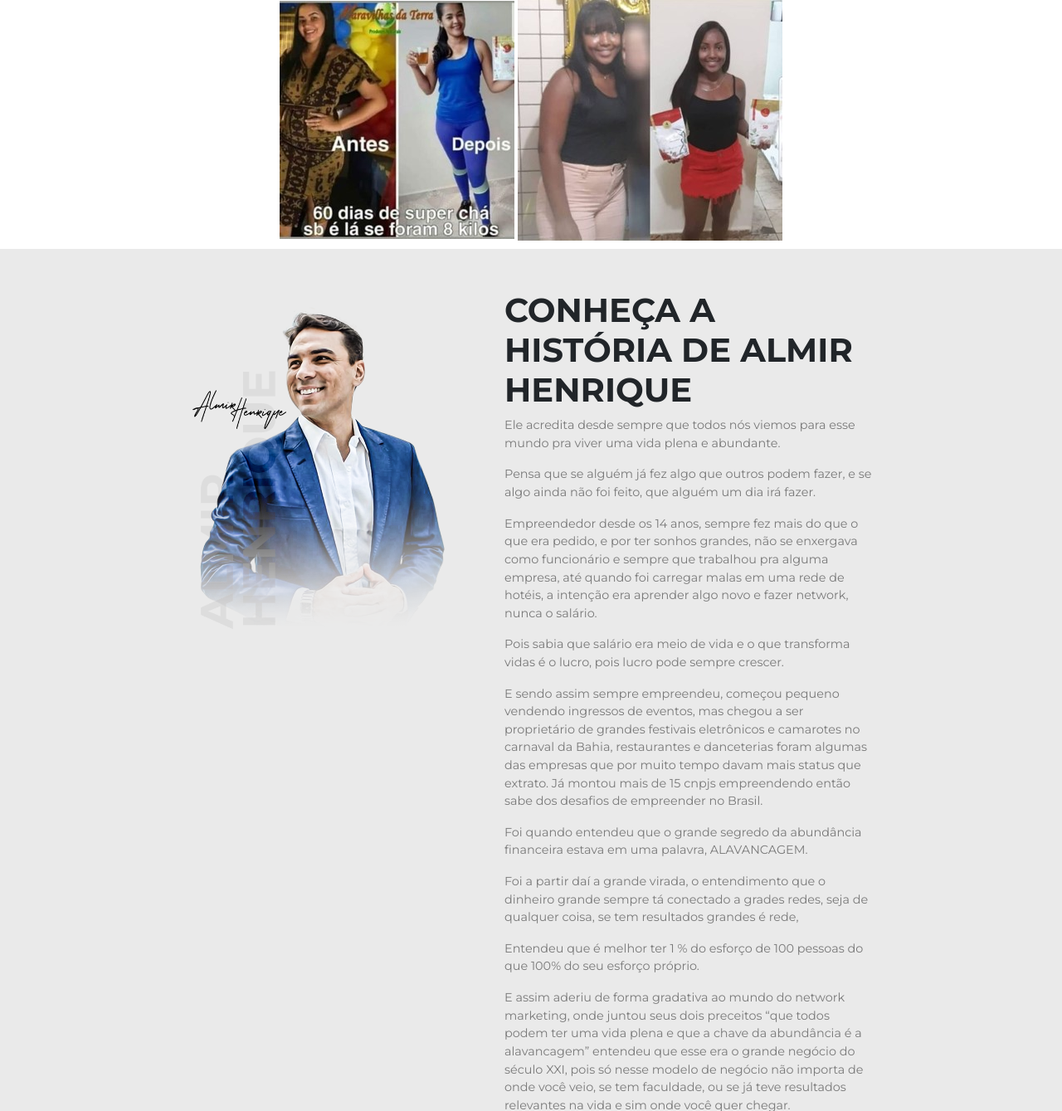
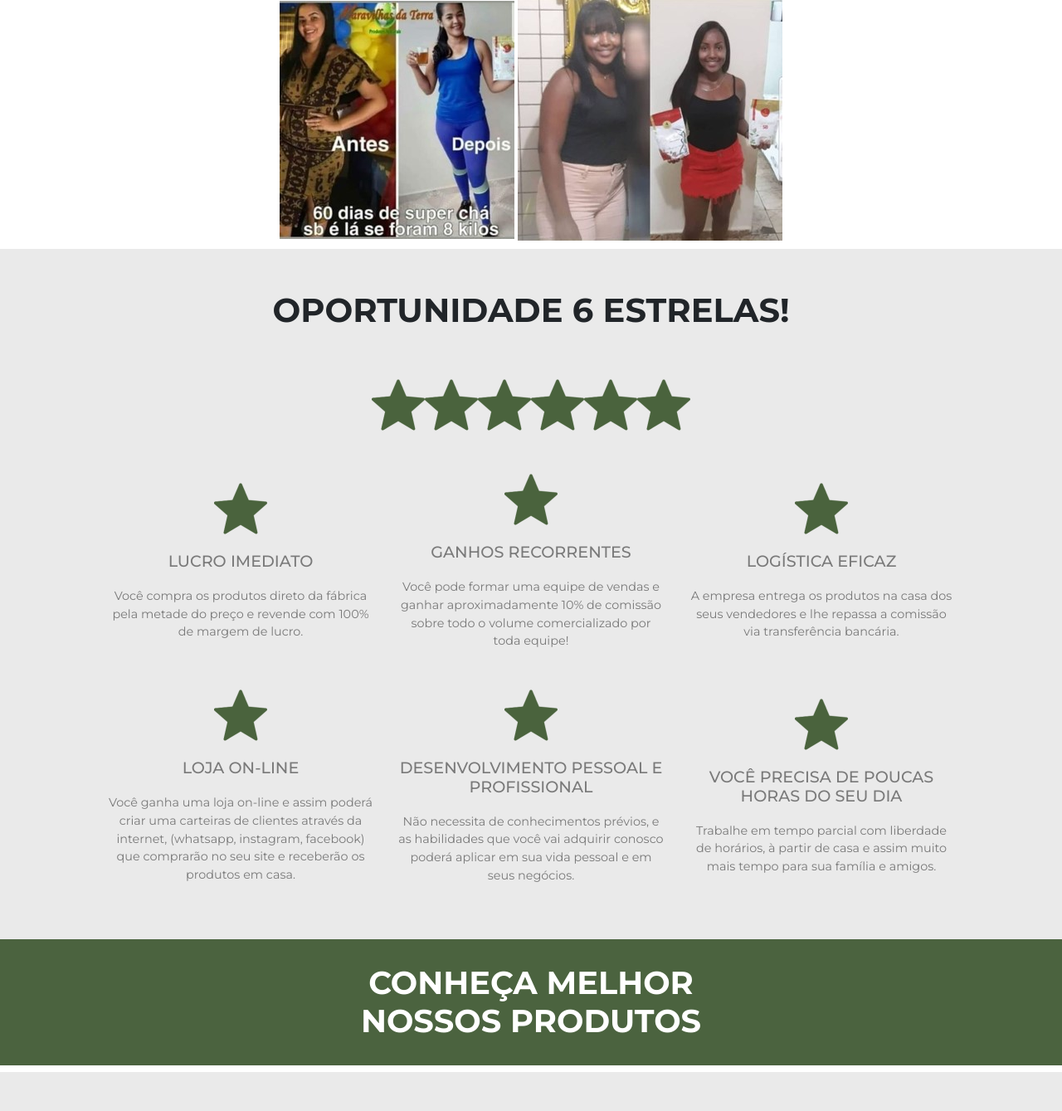
Before and after one commit to emanoelsalmeida/mmn-site, a PHP site: page / in a window 1280 px wide. Shown: the part 2366-3705 px from the top of the page at 83% size. Run offline with PHP 8.4, Linux system fonts and the light colour scheme; some libraries are stand-ins or nearby versions.

Commit message:
Add files via upload

```diff
--- a/css/style.css
+++ b/css/style.css
@@ -117,27 +117,53 @@ header img{
 }
 .p3 h1{
     font-weight: 700;
+    text-align: center;
+    padding: 50px;
 }
 
 .p3, .p5{
     background-color: #eaeaea;
 }
+.text {
+    display: flex;
+    justify-content: center;
+    align-items: center;
+}
+.it{
+
+}
+.text img{
+    width: 5vw;
+}
 .p3-box{
     display: grid;
-    grid-template-columns: 30% 35%;
+    grid-template-columns: 25% 25% 25%;
     justify-content: center;
-    align-items: flex-start;
+    align-items: center;
     padding: 50px 0;
+    grid-gap: 30px;
+}
+.p3-item{
+    display: flex;
+    flex-direction: column;
+}
+.p3-item h3{
+font-size: 1.2em;
+font-weight: 500;
+color: #7a7a7a;
+text-align: center;
+margin: 20px 0;
 }
 .p3-item p{
-font-size: .9em;
-font-weight: 400;
-color: #7a7a7a;
-}
+    font-size: .9em;
+    font-weight: 400;
+    color: #7a7a7a;
+    text-align: center;
+    }
 .p3-item img{
-    width: 25vw;
-    display: flex;
-    align-self: flex-start;
+    width: 5vw;
+    display: block;
+    margin: 0 auto;
 }
 
 .p4{
@@ -240,8 +266,16 @@ color: #7a7a7a;
          flex-wrap: wrap;
      }
 
+     .p3 h1{
+        font-weight: 700;
+        text-align: center;
+        padding: 50px;
+        font-size: 1.5em;
+    }
      .p3-box{
          grid-template-columns: 70%;
      }
-
+     .p3-item img{
+        width: 7vw;
+     }
  }
--- a/index.html
+++ b/index.html
@@ -75,62 +75,73 @@
             </div>
         </div>
         <div class="p3">
+            <h1>
+                OPORTUNIDADE 6 ESTRELAS!
+            </h1>
+            <div class="text">
+
+                <div class="it">
+                    <img src="estrela.png" alt="">
+                </div>
+                <div class="it">
+                    <img src="estrela.png" alt="">
+                </div>
+                <div class="it">
+                    <img src="estrela.png" alt="">
+                </div>
+                <div class="it">
+                    <img src="estrela.png" alt="">
+                </div>
+                <div class="it">
+                    <img src="estrela.png" alt="">
+                </div>
+                <div class="it">
+                    <img src="estrela.png" alt="">
+                </div>
+            </div>
             <div class="p3-box">
                 <div class="p3-item">
-                    <img src="perfil.png" alt="">
+                    <img src="estrela.png" alt="">
+                    <h3>LUCRO IMEDIATO</h3>
+                    <p>Você compra os produtos direto da fábrica pela metade do preço e revende com 100% de margem de lucro.</p>
                 </div>
                 <div class="p3-item">
-                    <h1>
-                        CONHEÇA A HISTÓRIA DE ALMIR HENRIQUE
-                    </h1>
+                    <img src="estrela.png" alt="">
+                    <h3>GANHOS RECORRENTES</h3>
+                    <p>Você pode formar uma equipe de vendas e ganhar  aproximadamente 10% de comissão sobre todo o volume comercializado por toda equipe! </p>
+                </div>
+                <div class="p3-item">
+                    <img src="estrela.png" alt="">
+                    <h3>LOGÍSTICA EFICAZ</h3>
+                    <p>A empresa entrega os produtos na casa dos seus vendedores e lhe repassa a comissão via transferência bancária.</p>
+                </div>
+                <div class="p3-item">
+                    <img src="estrela.png" alt="">
+                    <h3> LOJA ON-LINE</h3>
                     <p>
-                        Ele acredita desde sempre que todos nós viemos para esse mundo pra viver uma vida plena e abundante.
-                    </p>
-                    <p>
-                        Pensa que se alguém já fez algo que outros podem fazer, e se algo ainda não foi feito, que alguém um dia irá fazer.
-                    </p>
-                    <p>
-                        Empreendedor desde os 14 anos, sempre fez mais do que o que era pedido, e por ter sonhos grandes, não se enxergava como funcionário e sempre que trabalhou pra alguma empresa, até quando foi carregar malas em uma rede de hotéis, a intenção era aprender algo novo e fazer network, nunca o salário.
-                    </p>
-                    <p>
-                        Pois sabia que salário era meio de vida e o que transforma vidas é o lucro, pois lucro pode sempre crescer.
-                    </p>
-                    <p>
-                        E sendo assim sempre empreendeu, começou pequeno vendendo ingressos de eventos, mas chegou a ser proprietário de grandes festivais eletrônicos e camarotes no carnaval da Bahia, restaurantes e danceterias foram algumas das empresas que por muito tempo davam mais status que extrato. Já montou mais de 15 cnpjs empreendendo então sabe dos desafios de empreender no Brasil.
-                    </p>
-                    <p>
-                        Foi quando entendeu que o grande segredo da abundância financeira estava em uma palavra, ALAVANCAGEM.
-                    </p>
-                    <p>
-                        Foi a partir daí a grande virada, o entendimento que o dinheiro grande sempre tá conectado a grades redes, seja de qualquer coisa, se tem resultados grandes é rede,
-                    </p>
-                    <p>
-                        Entendeu que é melhor ter 1 % do esforço de 100 pessoas do que 100% do seu esforço próprio.
-                    </p>
-                    <p>
-                        E assim aderiu de forma gradativa ao mundo do network marketing, onde juntou seus dois preceitos “que todos podem ter uma vida plena e que a chave da abundância é a alavancagem” entendeu que esse era o grande negócio do século XXI, pois só nesse modelo de negócio não importa de onde você veio, se tem faculdade, ou se já teve resultados relevantes na vida e sim onde você quer chegar.
-                    </p>
-                    <p>
-                        E com isso claro em sua mente, construiu organizações milionárias por onde passou:
-                    </p>
-                    <p>
-                        Monavie chegou a Blue Diamond sem nunca ter desenvolvido marketing de relacionamento, tendo ganhos incríveis com duas Viagens pro Havaí com tudo pago, fora os ganhos semanais que chegaram a mais de 20mil.
-                    </p>
-                    <p>
-                        HINODE onde foi triplo diamante chegando ao tão seleto clube do Milhão.
-                    </p>
-                    <p>
-                        Racco Cosméticos, chegando ao patamar mais alto da companhia até então, construindo uma organização que passou das 100mil pessoas.
-                    </p>
-                    <p>
-                        Por sempre acreditar em si próprio, e com uma visão clara de futuro tem sucesso onde passa, e cria sucessivos sucessores bem sucedidos!!!
-                    </p>
-                    <p>
-                        E te convida a fazer parte desta nova jornada.
+                        Você ganha uma loja on-line e assim poderá criar uma carteiras de clientes através da internet, (whatsapp, instagram, facebook) que comprarão no seu site e receberão os produtos em casa.
                     </p>
                 </div>
+                <div class="p3-item">
+                    <img src="estrela.png" alt="">
+                    <h3>
+                        DESENVOLVIMENTO PESSOAL E PROFISSIONAL
+                    </h3>
+                    <p>
+                        Não necessita de conhecimentos prévios, e as habilidades que você vai adquirir conosco poderá aplicar em sua vida pessoal e em seus negócios.
+                    </p>
+                </div>
+                <div class="p3-item">
+                    <img src="estrela.png" alt="">
+                    <h3>
+                        VOCÊ PRECISA DE POUCAS HORAS DO SEU DIA
+                    </h3>
+                    <p>
+                        Trabalhe em tempo parcial com liberdade de horários, à partir de casa e assim muito mais tempo para sua família e amigos.
+                    </p>
+                </div>
+
             </div>
-
          </div>
 
         <div class="p4">
```
Also changed, not shown: estrela.png (added).
